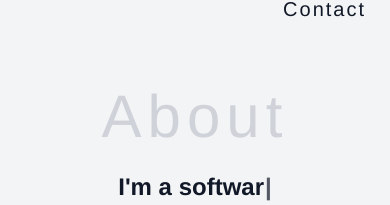
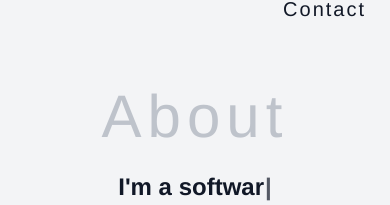
Before and after one commit to noonosh/nuriddinislamov.com-old, a React (Create React App) app: page /about in a window 390 px wide. Shown: the part 125-330 px from the top of the page. Built offline with nearby package versions, Linux system fonts and the light colour scheme.

Commit message:
Update about

```diff
--- a/src/components/About.js
+++ b/src/components/About.js
@@ -19,7 +19,7 @@ const About = () => {
 		<div className='page-container'>
 			<Navbar />
 			<section>
-				<h1 className='m-2 p-2 font-thin text-center text-6xl tracking-widest text-gray-400 opacity-40 lg:hidden'>
+				<h1 className='m-2 p-2 font-thin text-center text-6xl tracking-widest text-gray-400 opacity-60 lg:hidden'>
 					About
 				</h1>
 				<div className='mb-2 py-2 text-2xl text-gray-900 font-bold flex flex-wrap justify-center lg:text-5xl'>
```
